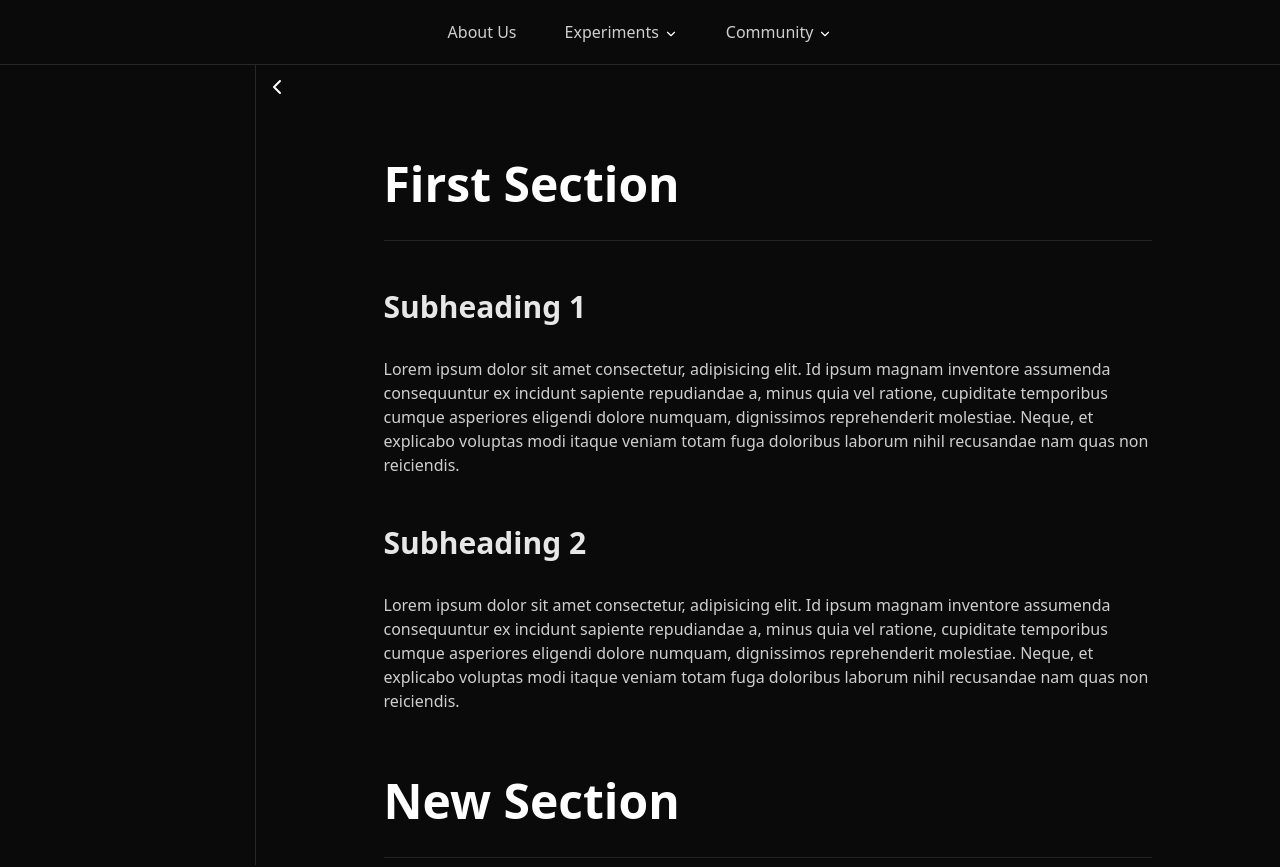
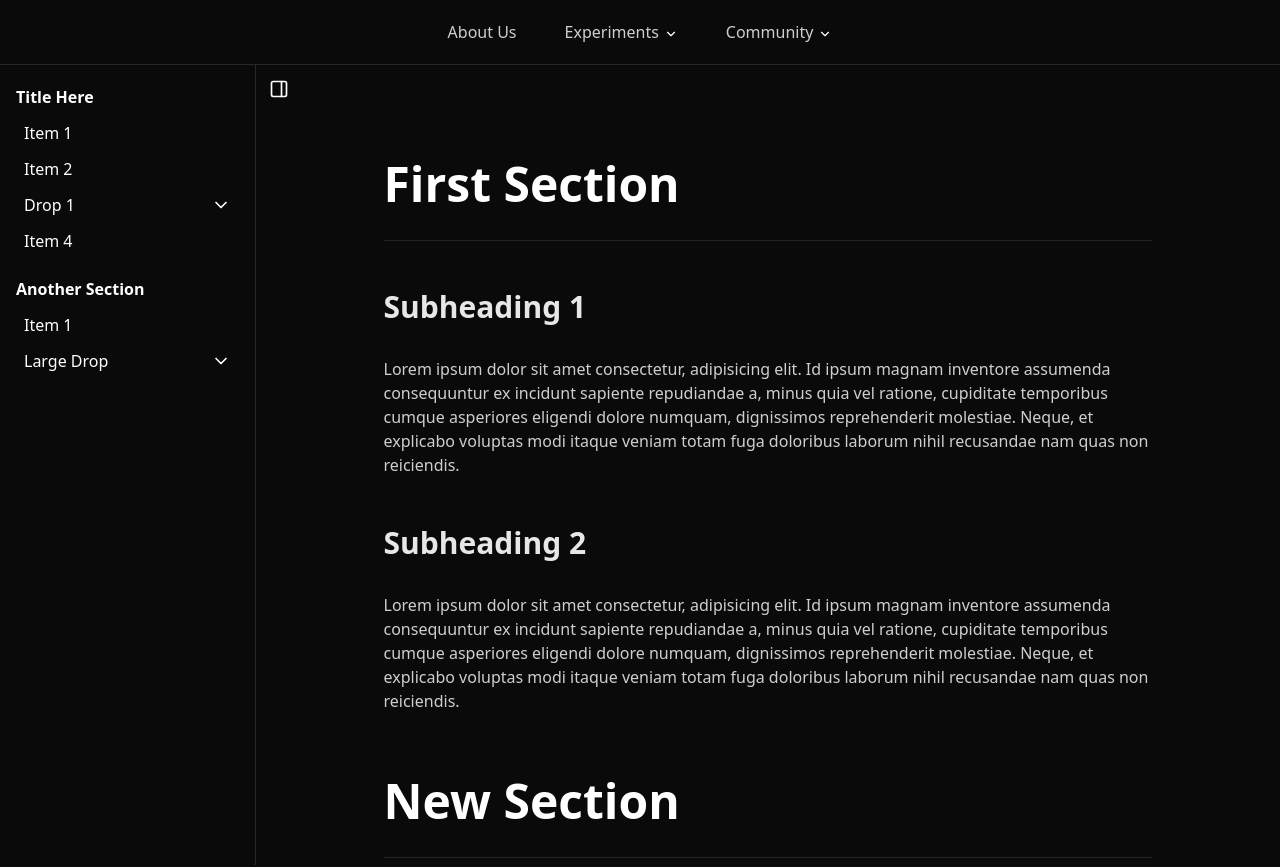
Before and after one commit to patrickbies/pcomp, a React (Vite) app: page / in a window 1280 px wide. Shown: the top 867 px of the page. Built offline with nearby package versions, Linux system fonts and the light colour scheme.

Commit message:
sidebar updates

```diff
--- a/src/components/IconButton.tsx
+++ b/src/components/IconButton.tsx
@@ -10,7 +10,7 @@ const IconButton = ({
   desc?: string;
 }) => {
   return (
-    <span className="flex flex-row w-min p-2 rounded-lg gap-3 cursor-pointer hover:bg-foreground/5 items-center">
+    <span className="flex flex-row w-min p-2 rounded-lg gap-3 cursor-pointer hover:bg-foreground/5 items-center overflow-hidden">
       <div className="aspect-square p-2 rounded-lg bg-foreground/5 flex justify-center items-center">
         {icon}
       </div>
--- a/src/components/navbar.tsx
+++ b/src/components/navbar.tsx
@@ -116,12 +116,12 @@ const Container = ({ children }: { children: React.ReactNode }) => {
                   (activeDropdown
                     ? dropdownContent[activeDropdown].width / 2
                     : 0)
-              : 0,
+              : window.innerWidth / 2,
             window.innerWidth -
               (activeDropdown ? dropdownContent[activeDropdown].width : 0) -
               5
           ),
-          top: (position?.bottom || 0) + 5,
+          top: (position?.bottom || window.innerHeight * 0.1) + 5,
           width: `${
             activeDropdown ? dropdownContent[activeDropdown].width : 0
           }px`,
--- a/src/components/sidebar.tsx
+++ b/src/components/sidebar.tsx
@@ -1,12 +1,14 @@
-import { ChevronLeft } from "lucide-react";
+import { ChevronDown, ChevronLeft, SidebarIcon } from "lucide-react";
 import { useState } from "react";
 
-const Sidebar = ({
+const Container = ({
   offsetHeight,
   ref,
+  children,
 }: {
   offsetHeight?: number;
-  ref?: any;
+  ref?: React.Ref<HTMLDivElement>;
+  children?: React.ReactNode;
 }) => {
   const [open, setOpen] = useState(true);
 
@@ -20,12 +22,84 @@ const Sidebar = ({
     >
       <button
         onClick={() => setOpen(!open)}
-        className={`hover:bg-foreground/20 relative left-[100%] rounded-md p-0.5 ml-2 mt-2 transition-all duration-300 ${!open && "scale-x-[-1]"}`}
+        className={`hover:bg-foreground/20 cursor-pointer absolute left-[100%] rounded-md p-1.5 ml-2 mt-2 transition-all duration-300 ${
+          open && "scale-x-[-1]"
+        }`}
       >
-        <ChevronLeft color="white" size={24} />
+        <SidebarIcon color="white" size={20}/>
       </button>
+      <section
+        className={`transition-opacity pb-20 ${
+          !open && "opacity-0 pointer-events-none"
+        }`}
+      >
+        {children}
+      </section>
     </div>
   );
 };
 
+const Header = ({text} : {text : string}) => {
+  return (
+    <div className="text-foreground font-semibold py-1 pt-5 px-4">
+      {text}
+    </div>
+  )
+}
+
+const ListItem = ({
+  text,
+  iconLeft,
+  onClick,
+}: {
+  text: string;
+  iconLeft?: React.ReactNode;
+  onClick?: () => void;
+}) => {
+  return (
+    <div
+      onClick={onClick}
+      className="text-foreground cursor-pointer hover:bg-foreground/10 rounded-lg py-1 px-4 mt-1 mx-2 text-nowrap"
+    >
+      {text}
+    </div>
+  );
+};
+
+const DropdownItem = ({
+  text,
+  children,
+}: {
+  text: string;
+  children?: React.ReactNode;
+}) => {
+  const [open, setOpen] = useState(false);
+
+  return (
+    <div>
+      <div
+        onClick={() => setOpen(!open)}
+        className="text-foreground cursor-pointer hover:bg-foreground/10 rounded-lg py-1 px-4 mt-1 mx-2 text-nowrap flex justify-between items-center"
+      >
+        {text}
+        <ChevronDown size={20} className={`transition-all ${open && " scale-y-[-1]"}`} />
+      </div>
+      <div
+        className={`mx-6 border-l border-border transition-transform overflow-hidden ${
+          !open && "hidden"
+        }`}
+      >
+        {children}
+      </div>
+    </div>
+  );
+};
+
+const Sidebar = {
+  Container,
+  ListItem,
+  DropdownItem,
+  Header
+};
+
 export default Sidebar;
--- a/src/pages/Home.tsx
+++ b/src/pages/Home.tsx
@@ -36,8 +36,34 @@ const Home = () => {
   return (
     <main>
       <Header ref={headerRef} />
-      <Sidebar offsetHeight={headerHeight} ref={sidebarRef} />
-      <div style={{marginLeft: sidebarWidth/2 + 'px'}}>
+      <Sidebar.Container offsetHeight={headerHeight} ref={sidebarRef}>
+        <Sidebar.Header text="Title Here" />
+        <Sidebar.ListItem text="Item 1" />
+        <Sidebar.ListItem text="Item 2" />
+        <Sidebar.DropdownItem text="Drop 1">
+          <Sidebar.ListItem text="Lorem" />
+          <Sidebar.DropdownItem text="Drop 2">
+            <Sidebar.ListItem text="Lorem" />
+          </Sidebar.DropdownItem>
+          <Sidebar.ListItem text="Ipsum" />
+        </Sidebar.DropdownItem>
+        <Sidebar.ListItem text="Item 4" />
+        <Sidebar.Header text="Another Section" />
+        <Sidebar.ListItem text="Item 1" />
+        <Sidebar.DropdownItem text="Large Drop">
+          <Sidebar.ListItem text="Lorem" />
+          <Sidebar.ListItem text="Lorem" />
+          <Sidebar.ListItem text="Lorem" />
+          <Sidebar.ListItem text="Lorem" />
+          <Sidebar.ListItem text="Lorem" />
+          <Sidebar.ListItem text="Lorem" />
+          <Sidebar.ListItem text="Lorem" />
+          <Sidebar.ListItem text="Lorem" />
+          <Sidebar.ListItem text="Lorem" />
+          <Sidebar.ListItem text="Lorem" />
+        </Sidebar.DropdownItem>
+      </Sidebar.Container>
+      <div style={{ marginLeft: sidebarWidth / 2 + "px" }}>
         <section className="py-[20vh] ml-[20vw] w-[60vw]">
           <h1 className="text-foreground text-5xl font-bold">First Section</h1>
           <div className="h-[1px] w-full bg-foreground/10 mt-[4vh]" />
@@ -79,7 +105,7 @@ const Home = () => {
             fuga doloribus laborum nihil recusandae nam quas non reiciendis.
           </p>
         </section>
-        </div>
+      </div>
     </main>
   );
 };
```
